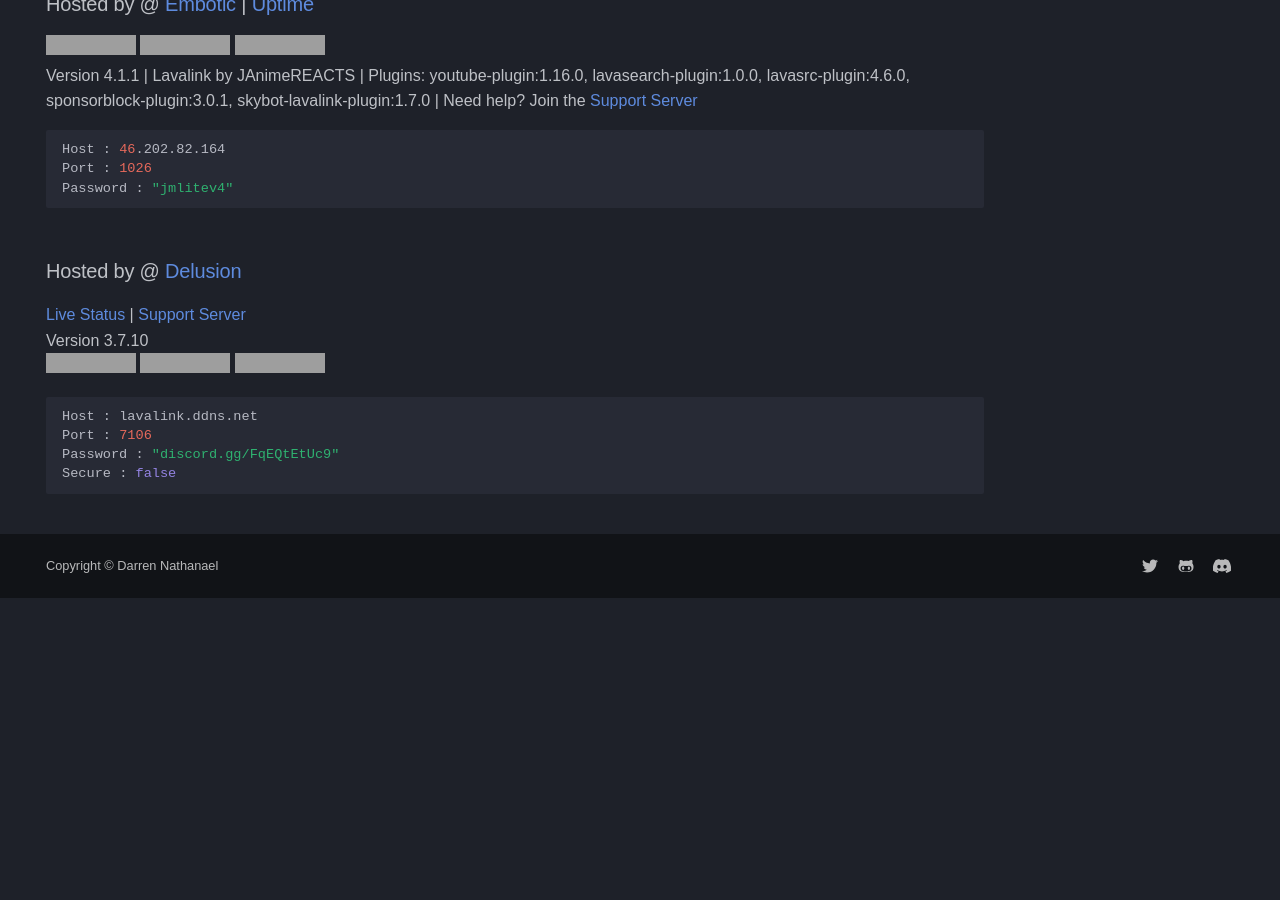
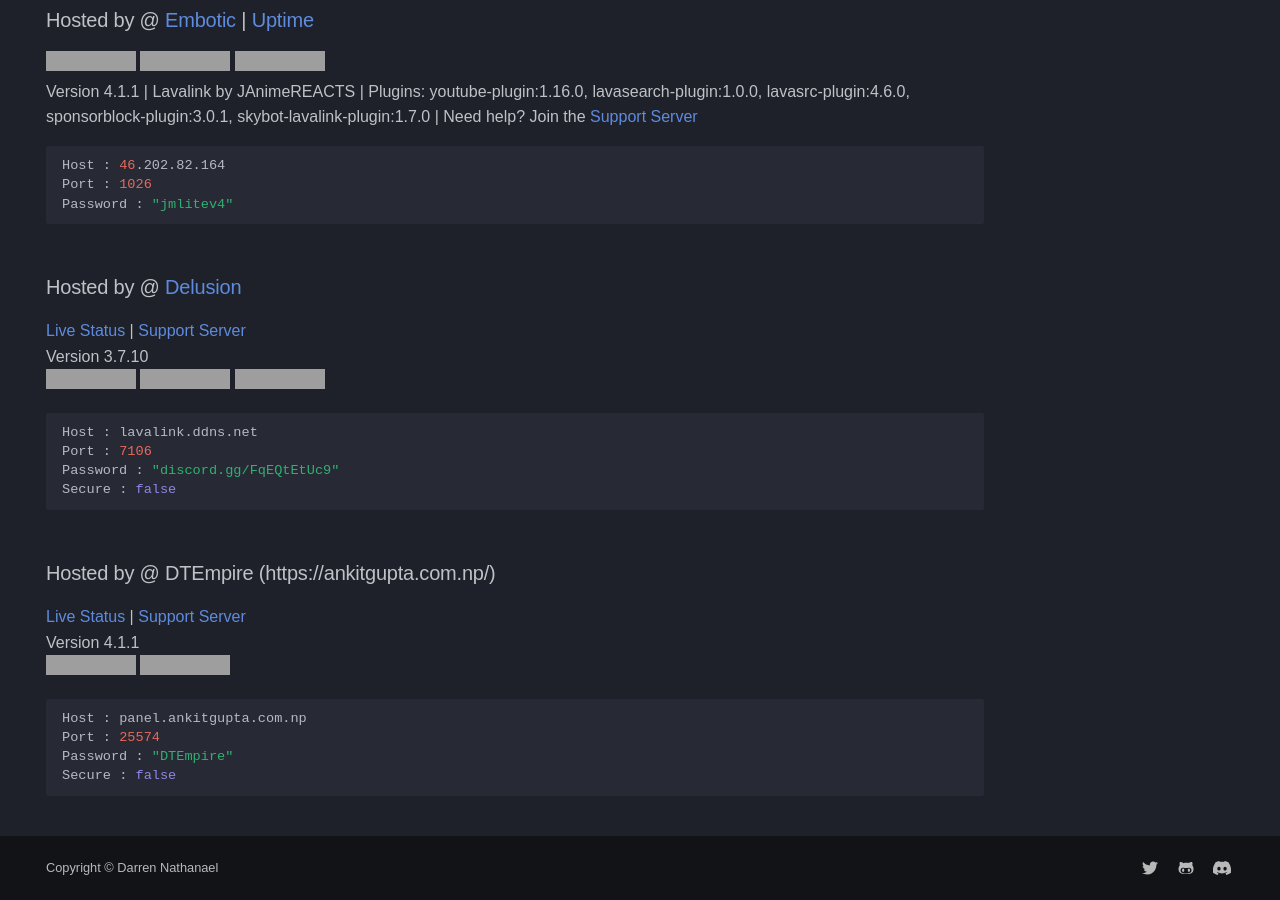
Before and after one commit to DarrenOfficial/lavalink-list, an MkDocs documentation site: the page built from docs/NoSSL/Lavalink-NonSSL.md, in a window 1280 px wide and 900 px high, scrolled down 2940 px. Built offline with MkDocs 1.6.1 and Material for MkDocs 9.7.7, drawn with Linux system fonts in a browser that asks for light colours; some web fonts are replaced; comment, search, counter and statistics services are not loaded; a style sheet for code colours, icons or effects is not loaded; before the commit the page ends 3538 px from its top, so only the background shows below that; some of the changed text lies outside the part shown; grey boxes are pictures that could not be loaded.

Commit message:
Update Lavalink-NonSSL.md

````diff
--- a/docs/NoSSL/Lavalink-NonSSL.md
+++ b/docs/NoSSL/Lavalink-NonSSL.md
@@ -100,6 +100,7 @@ Port : 2333
 Password : "kirito"
 Secure : false
 ```
+
 Version 3.x <br />
 ![Status](https://status.triniumhost.com/api/badge/21/status) ![Players](https://lavalink-api-status.triniumhost.com/v3/badge/connections) ![Uptime](https://status.triniumhost.com/api/badge/21/uptime) ![Ping](https://status.triniumhost.com/api/badge/21/ping)
 ```bash
@@ -150,3 +151,14 @@ Port : 7106
 Password : "discord.gg/FqEQtEtUc9"
 Secure : false
 ```
+### Hosted by @ DTEmpire (https://ankitgupta.com.np/)
+[Live Status](https://lavalink.ankitgupta.com.np/) | [Support Server](https://discord.gg/JYNCNAxPx7)<br />
+Version 4.1.1 <br />
+![Status](https://img.shields.io/badge/Status-Online-green)
+![Uptime](https://img.shields.io/badge/Uptime-24/7-brightgreen)
+```bash
+Host : panel.ankitgupta.com.np
+Port : 25574
+Password : "DTEmpire"
+Secure : false
+```
````
